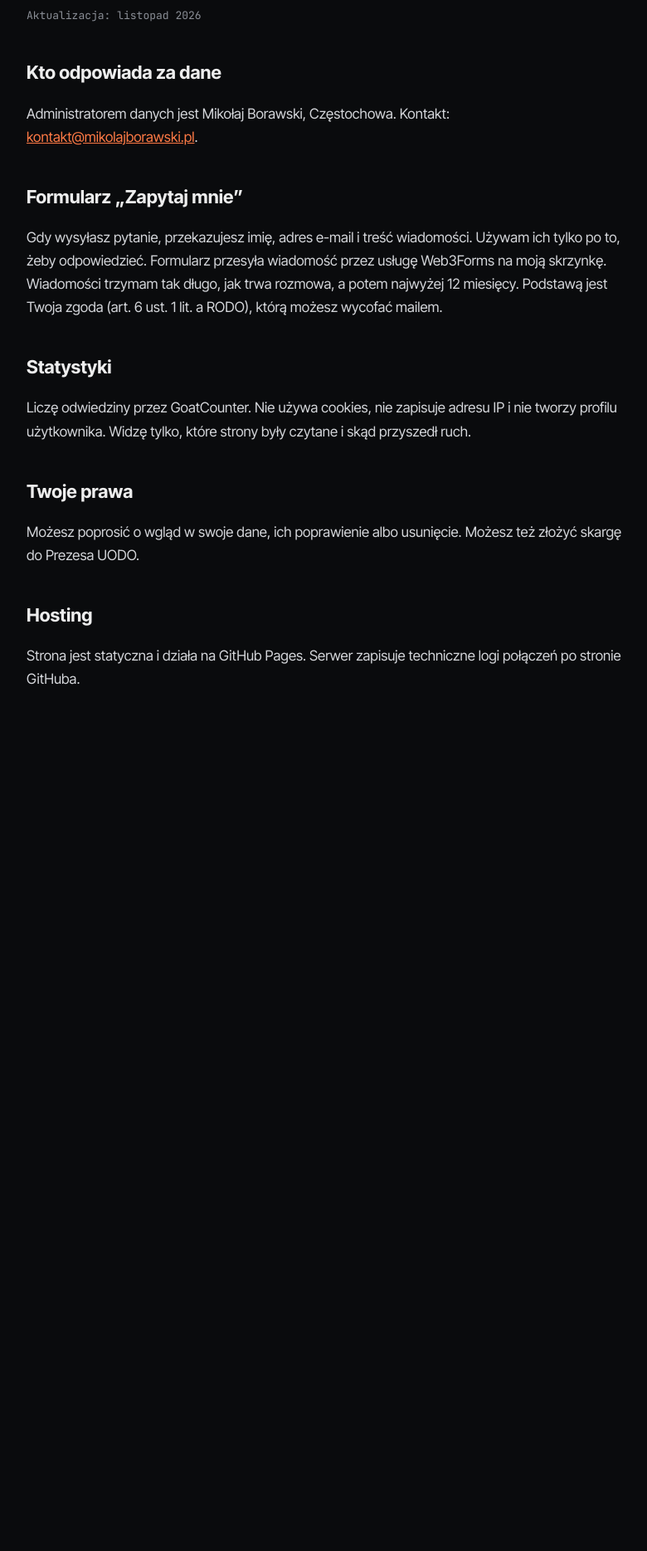
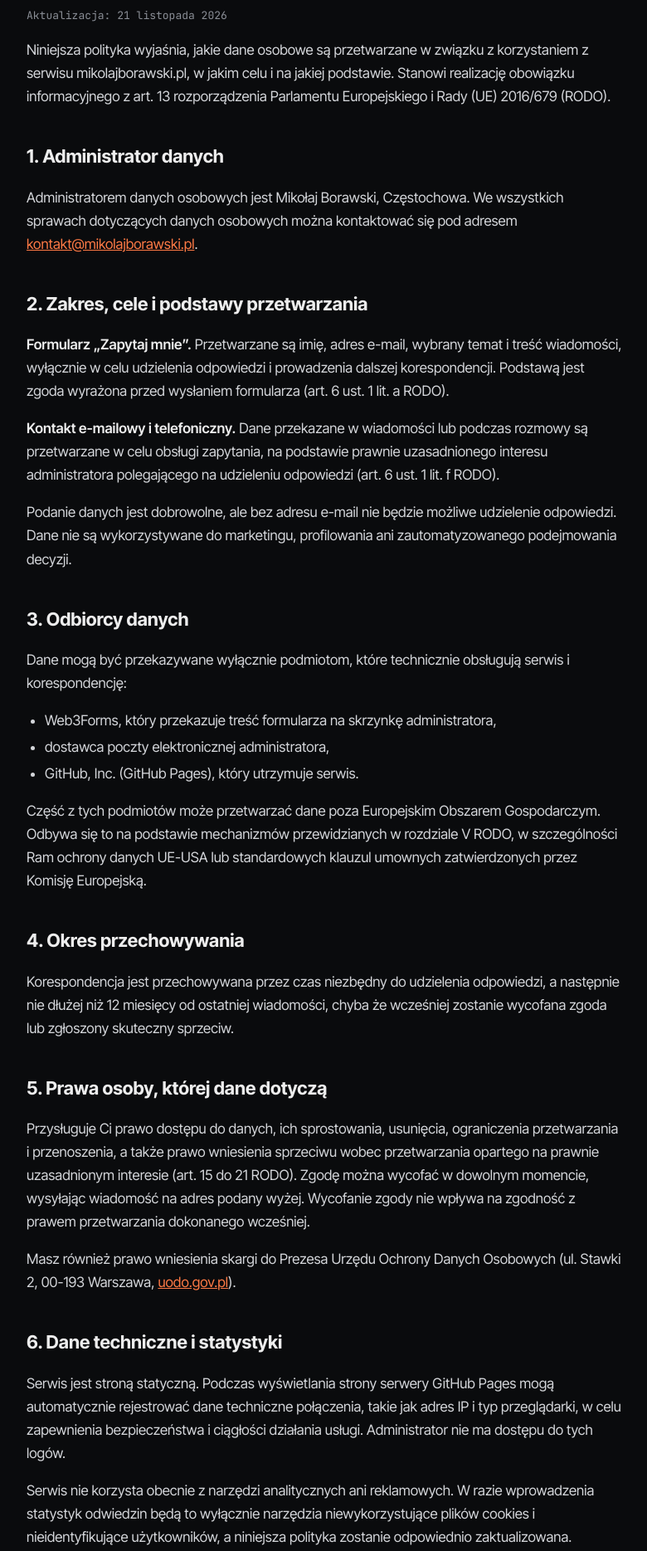
Before and after one commit to rosegoldofficial/portfolio, an Astro site: page /polityka-prywatnosci in a window 1280 px wide. Shown: the part 180-2049 px from the top of the page at 83% size, without its empty margins (248-1028 px from the left). Before the commit the page ends 1125 px from the top, so only its background shows below. Built offline with nearby package versions, Linux system fonts and the light colour scheme; Astro itself is replaced by a stand-in of ours.

Commit message:
Formalnosci: profesjonalna polityka prywatnosci, cookies, dostepnosc i stopka
Co-Authored-By: Claude Opus 5.5 <noreply@anthropic.com>

Claude-Session: https://claude.ai/code/session_01RBvFJjjmN8xSCv6MX7GNtd

```diff
--- a/src/layouts/LegalLayout.astro
+++ b/src/layouts/LegalLayout.astro
@@ -16,6 +16,9 @@ const base = import.meta.env.BASE_URL.replace(/\/$/, '');
   .legal { max-width: 720px; margin: 0 auto; padding: 64px 24px 96px; font-size: 17px; line-height: 1.65; color: var(--ink-soft); }
   .legal h1 { font-size: clamp(36px, 6vw, 56px); line-height: 1.05; letter-spacing: -0.03em; color: var(--ink); margin: 24px 0 8px; }
   .legal :global(h2) { font-size: 22px; color: var(--ink); margin: 40px 0 8px; }
+  .legal :global(ul) { padding-left: 22px; margin: 8px 0; }
+  .legal :global(li) { margin: 4px 0; }
+  .legal :global(strong) { color: var(--ink); font-weight: 600; }
   .legal :global(a) { color: var(--accent-text); }
   .back { font-family: var(--font-mono); font-size: 14px; text-decoration: none; }
   .upd { font-family: var(--font-mono); font-size: 13px; color: var(--ink-faint); }
--- a/src/pages/polityka-prywatnosci/index.astro
+++ b/src/pages/polityka-prywatnosci/index.astro
@@ -1,15 +1,40 @@
 ---
 import LegalLayout from '../../layouts/LegalLayout.astro';
 ---
-<LegalLayout title="Polityka prywatności" description="Jakie dane zbiera strona mikolajborawski.pl i co się z nimi dzieje." updated="listopad 2026">
-  <h2>Kto odpowiada za dane</h2>
-  <p>Administratorem danych jest Mikołaj Borawski, Częstochowa. Kontakt: <a href="mailto:kontakt@mikolajborawski.pl">kontakt@mikolajborawski.pl</a>.</p>
-  <h2>Formularz „Zapytaj mnie”</h2>
-  <p>Gdy wysyłasz pytanie, przekazujesz imię, adres e-mail i treść wiadomości. Używam ich tylko po to, żeby odpowiedzieć. Formularz przesyła wiadomość przez usługę Web3Forms na moją skrzynkę. Wiadomości trzymam tak długo, jak trwa rozmowa, a potem najwyżej 12 miesięcy. Podstawą jest Twoja zgoda (art. 6 ust. 1 lit. a RODO), którą możesz wycofać mailem.</p>
-  <h2>Statystyki</h2>
-  <p>Liczę odwiedziny przez GoatCounter. Nie używa cookies, nie zapisuje adresu IP i nie tworzy profilu użytkownika. Widzę tylko, które strony były czytane i skąd przyszedł ruch.</p>
-  <h2>Twoje prawa</h2>
-  <p>Możesz poprosić o wgląd w swoje dane, ich poprawienie albo usunięcie. Możesz też złożyć skargę do Prezesa UODO.</p>
-  <h2>Hosting</h2>
-  <p>Strona jest statyczna i działa na GitHub Pages. Serwer zapisuje techniczne logi połączeń po stronie GitHuba.</p>
+<LegalLayout title="Polityka prywatności" description="Informacja o przetwarzaniu danych osobowych w serwisie mikolajborawski.pl, zgodnie z art. 13 RODO." updated="21 listopada 2026">
+  <p>Niniejsza polityka wyjaśnia, jakie dane osobowe są przetwarzane w związku z korzystaniem z serwisu mikolajborawski.pl, w jakim celu i na jakiej podstawie. Stanowi realizację obowiązku informacyjnego z art. 13 rozporządzenia Parlamentu Europejskiego i Rady (UE) 2016/679 (RODO).</p>
+
+  <h2>1. Administrator danych</h2>
+  <p>Administratorem danych osobowych jest Mikołaj Borawski, Częstochowa. We wszystkich sprawach dotyczących danych osobowych można kontaktować się pod adresem <a href="mailto:kontakt@mikolajborawski.pl">kontakt@mikolajborawski.pl</a>.</p>
+
+  <h2>2. Zakres, cele i podstawy przetwarzania</h2>
+  <p><strong>Formularz „Zapytaj mnie”.</strong> Przetwarzane są imię, adres e-mail, wybrany temat i treść wiadomości, wyłącznie w celu udzielenia odpowiedzi i prowadzenia dalszej korespondencji. Podstawą jest zgoda wyrażona przed wysłaniem formularza (art. 6 ust. 1 lit. a RODO).</p>
+  <p><strong>Kontakt e-mailowy i telefoniczny.</strong> Dane przekazane w wiadomości lub podczas rozmowy są przetwarzane w celu obsługi zapytania, na podstawie prawnie uzasadnionego interesu administratora polegającego na udzieleniu odpowiedzi (art. 6 ust. 1 lit. f RODO).</p>
+  <p>Podanie danych jest dobrowolne, ale bez adresu e-mail nie będzie możliwe udzielenie odpowiedzi. Dane nie są wykorzystywane do marketingu, profilowania ani zautomatyzowanego podejmowania decyzji.</p>
+
+  <h2>3. Odbiorcy danych</h2>
+  <p>Dane mogą być przekazywane wyłącznie podmiotom, które technicznie obsługują serwis i korespondencję:</p>
+  <ul>
+    <li>Web3Forms, który przekazuje treść formularza na skrzynkę administratora,</li>
+    <li>dostawca poczty elektronicznej administratora,</li>
+    <li>GitHub, Inc. (GitHub Pages), który utrzymuje serwis.</li>
+  </ul>
+  <p>Część z tych podmiotów może przetwarzać dane poza Europejskim Obszarem Gospodarczym. Odbywa się to na podstawie mechanizmów przewidzianych w rozdziale V RODO, w szczególności Ram ochrony danych UE-USA lub standardowych klauzul umownych zatwierdzonych przez Komisję Europejską.</p>
+
+  <h2>4. Okres przechowywania</h2>
+  <p>Korespondencja jest przechowywana przez czas niezbędny do udzielenia odpowiedzi, a następnie nie dłużej niż 12 miesięcy od ostatniej wiadomości, chyba że wcześniej zostanie wycofana zgoda lub zgłoszony skuteczny sprzeciw.</p>
+
+  <h2>5. Prawa osoby, której dane dotyczą</h2>
+  <p>Przysługuje Ci prawo dostępu do danych, ich sprostowania, usunięcia, ograniczenia przetwarzania i przenoszenia, a także prawo wniesienia sprzeciwu wobec przetwarzania opartego na prawnie uzasadnionym interesie (art. 15 do 21 RODO). Zgodę można wycofać w dowolnym momencie, wysyłając wiadomość na adres podany wyżej. Wycofanie zgody nie wpływa na zgodność z prawem przetwarzania dokonanego wcześniej.</p>
+  <p>Masz również prawo wniesienia skargi do Prezesa Urzędu Ochrony Danych Osobowych (ul. Stawki 2, 00-193 Warszawa, <a href="https://uodo.gov.pl">uodo.gov.pl</a>).</p>
+
+  <h2>6. Dane techniczne i statystyki</h2>
+  <p>Serwis jest stroną statyczną. Podczas wyświetlania strony serwery GitHub Pages mogą automatycznie rejestrować dane techniczne połączenia, takie jak adres IP i typ przeglądarki, w celu zapewnienia bezpieczeństwa i ciągłości działania usługi. Administrator nie ma dostępu do tych logów.</p>
+  <p>Serwis nie korzysta obecnie z narzędzi analitycznych ani reklamowych. W razie wprowadzenia statystyk odwiedzin będą to wyłącznie narzędzia niewykorzystujące plików cookies i nieidentyfikujące użytkowników, a niniejsza polityka zostanie odpowiednio zaktualizowana.</p>
+
+  <h2>7. Linki zewnętrzne</h2>
+  <p>Serwis zawiera odnośniki do profili w mediach społecznościowych (Facebook, Instagram, TikTok, LinkedIn). Po przejściu na te strony obowiązują zasady prywatności ich operatorów.</p>
+
+  <h2>8. Zmiany polityki</h2>
+  <p>Polityka może być aktualizowana w razie zmian w działaniu serwisu lub w przepisach. Data ostatniej aktualizacji jest podana na początku dokumentu.</p>
 </LegalLayout>
```
Also changed, not shown: src/pages/cookies/index.astro (+13 -4 lines), src/pages/dostepnosc/index.astro (+21 -6 lines), src/sections/home.html (+2 -2 lines).
